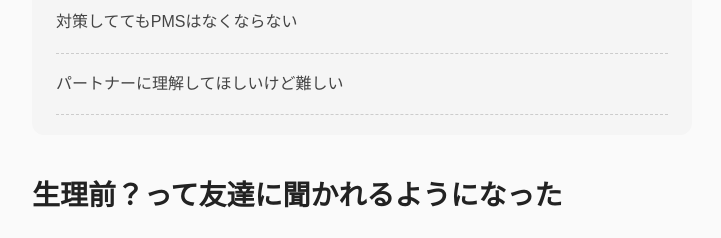
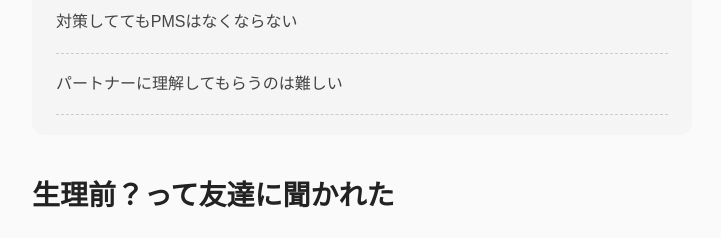
Before and after one commit to minami-70128/herbtime.magazine-site, a plain HTML site: page article-1.html in a window 1280 px wide. Shown: the part 1508-1746 px from the top of the page, without its empty margins (278-999 px from the left). Drawn offline with nearby package versions, Linux system fonts and the light colour scheme.

Commit message:
Update article-1.html

```diff
--- a/article-1.html
+++ b/article-1.html
@@ -65,13 +65,13 @@
           <li><a href="#section2">些細な言葉にイライラするし落ち込む</a></li>
           <li><a href="#section3">ピルによってPMSも少し改善された</a></li>
           <li><a href="#section4">対策しててもPMSはなくならない</a></li>
-          <li><a href="#section5">パートナーに理解してほしいけど難しい</a></li>
+          <li><a href="#section5">パートナーに理解してもらうのは難しい</a></li>
         </ul>
       </nav>
 
       <div class="article-content">
         <h2 id="section1" class="subheading-main">
-          生理前？って友達に聞かれるようになった
+          生理前？って友達に聞かれた
         </h2>
         <h3 class="subheading-question">
           ――自分がPMSかもしれないと気づいたのはいつですか
@@ -124,7 +124,7 @@
         <p>生理前は人と会ってないかもしれないですね。あえて予定を入れないで、自分のために時間使おう、って意識してますね。</p>
 
         <h2 id="section4" class="subheading-main">
-          対策しててもPMSがなくなるわけではない
+          対策しててもPMSはなくならない
         </h2>
         <h3 class="subheading-question">
           ――PMSの時期に不安定になるのは今もありますか
@@ -144,7 +144,7 @@
 
 
         <h2 id="section5" class="subheading-main">
-          パートナーにも理解してほしいけど難しい
+          パートナーに理解してもらうのは難しい
         </h2>
          <h3 class="subheading-question">
           ――PMSが少し緩和されたとはいえ、PMSのことで不安なことってありますか
```
